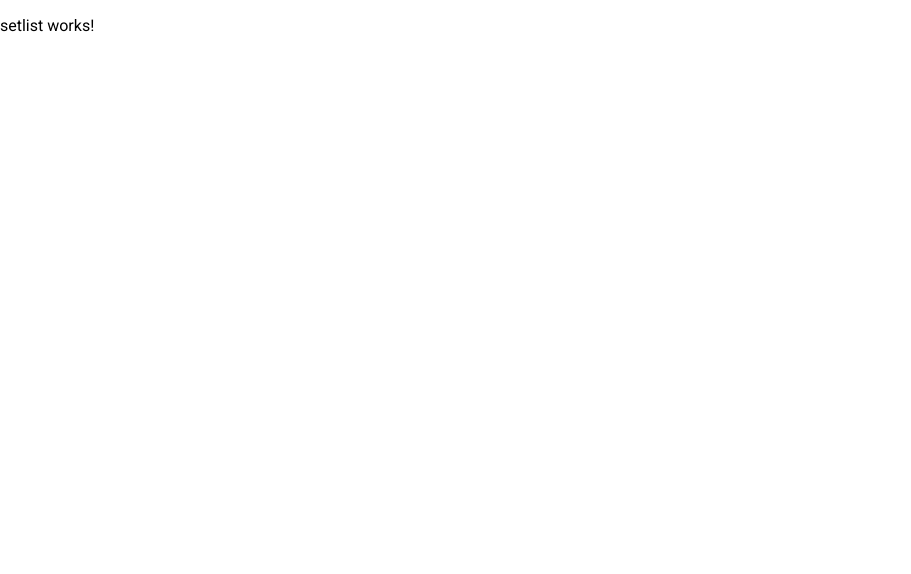
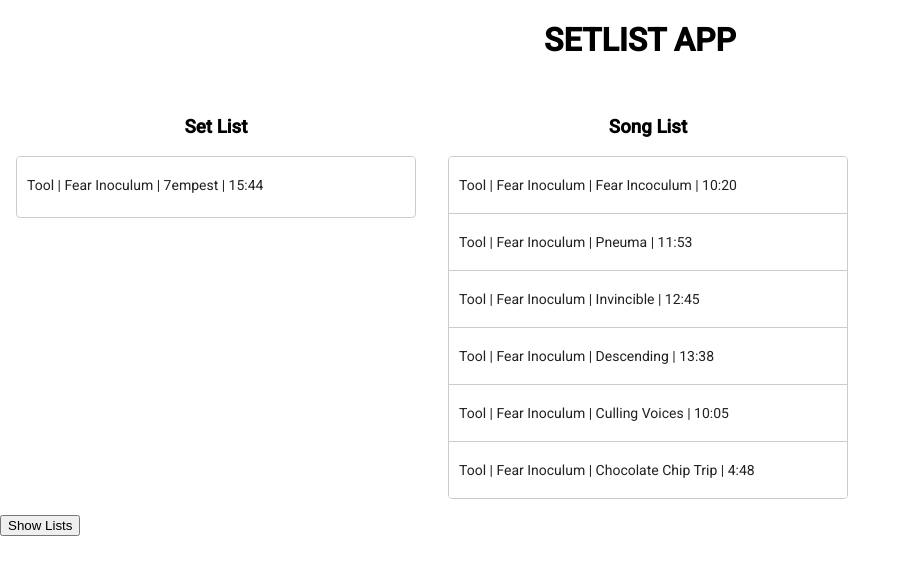
Before and after one commit to Ashwind34/Setlists, an Angular app: page /setlist in a window 1280 px wide. Shown: the top 574 px of the page, without its empty margins (0-911 px from the left). Built offline with nearby package versions, Linux system fonts and the light colour scheme.

Commit message:
basic scaffolding for drag n drop lists

```diff
--- a/src/app/app.module.ts
+++ b/src/app/app.module.ts
@@ -5,6 +5,9 @@
 import { AppComponent } from './app.component';
 import { SetlistComponent } from './setlist/setlist.component';
 import { BrowserAnimationsModule } from '@angular/platform-browser/animations';
+import {
+  DragDropModule
+} from '@angular/cdk/drag-drop';
 
 @NgModule({
   declarations: [
@@ -14,7 +17,8 @@
   imports: [
     BrowserModule,
     AppRoutingModule,
-    BrowserAnimationsModule
+    BrowserAnimationsModule,
+    DragDropModule
   ],
   providers: [],
   bootstrap: [AppComponent]
--- a/src/app/setlist/setlist.component.html
+++ b/src/app/setlist/setlist.component.html
@@ -1 +1,32 @@
-<p>setlist works!</p>
+<h1>SETLIST APP</h1>
+
+<div class="example-container">
+  <h3>Set List</h3>
+
+  <div
+    cdkDropList
+    #setlist="cdkDropList"
+    [cdkDropListData]="setList"
+    [cdkDropListConnectedTo]="[songlist]"
+    class="example-list"
+    (cdkDropListDropped)="drop($event)">
+    <div class="example-box" *ngFor="let song of setList" cdkDrag>{{song.artist}} | {{song.album}} | {{song.song}} | {{song.time}}</div>
+  </div>
+</div>
+
+<div class="example-container">
+  <h3>Song List</h3>
+
+  <div
+    cdkDropList
+    #songlist="cdkDropList"
+    [cdkDropListData]="songList"
+    [cdkDropListConnectedTo]="[setlist]"
+    class="example-list"
+    (cdkDropListDropped)="drop($event)">
+    <div class="example-box" *ngFor="let song of songList" cdkDrag>{{song.artist}} | {{song.album}} | {{song.song}} | {{song.time}}</div>
+  </div>
+</div>
+<div>
+  <button (click)="showLists()">Show Lists</button>
+</div>
--- a/src/app/setlist/setlist.component.scss
+++ b/src/app/setlist/setlist.component.scss
@@ -0,0 +1,59 @@
+h1 {
+  text-align:center;
+}
+
+.example-container {
+  width: 400px;
+  max-width: 100%;
+  margin: 1rem;
+  display: inline-block;
+  vertical-align: top;
+  text-align: center;
+}
+
+.example-list {
+  border: solid 1px #ccc;
+  min-height: 60px;
+  background: white;
+  border-radius: 4px;
+  overflow: hidden;
+  display: block;
+}
+
+.example-box {
+  padding: 20px 10px;
+  border-bottom: solid 1px #ccc;
+  color: rgba(0, 0, 0, 0.87);
+  display: flex;
+  flex-direction: row;
+  align-items: center;
+  justify-content: space-between;
+  box-sizing: border-box;
+  cursor: move;
+  background: white;
+  font-size: 14px;
+}
+
+.cdk-drag-preview {
+  box-sizing: border-box;
+  border-radius: 4px;
+  box-shadow: 0 5px 5px -3px rgba(0, 0, 0, 0.2),
+              0 8px 10px 1px rgba(0, 0, 0, 0.14),
+              0 3px 14px 2px rgba(0, 0, 0, 0.12);
+}
+
+.cdk-drag-placeholder {
+  opacity: 0;
+}
+
+.cdk-drag-animating {
+  transition: transform 250ms cubic-bezier(0, 0, 0.2, 1);
+}
+
+.example-box:last-child {
+  border: none;
+}
+
+.example-list.cdk-drop-list-dragging .example-box:not(.cdk-drag-placeholder) {
+  transition: transform 250ms cubic-bezier(0, 0, 0.2, 1);
+}
--- a/src/app/setlist/setlist.component.ts
+++ b/src/app/setlist/setlist.component.ts
@@ -1,4 +1,5 @@
 import { Component, OnInit } from '@angular/core';
+import { CdkDragDrop, moveItemInArray, transferArrayItem } from '@angular/cdk/drag-drop';
 
 @Component({
   selector: 'app-setlist',
@@ -7,9 +8,80 @@
 })
 export class SetlistComponent implements OnInit {
 
+  songList: object[] = [
+    {
+      artist: "Tool",
+      album: "Fear Inoculum",
+      song: "Fear Incoculum",
+      time: "10:20"
+    },
+    {
+      artist: "Tool",
+      album: "Fear Inoculum",
+      song: "Pneuma",
+      time: "11:53"
+    },
+    {
+      artist: "Tool",
+      album: "Fear Inoculum",
+      song: "Invincible",
+      time: "12:45"
+    },
+    {
+      artist: "Tool",
+      album: "Fear Inoculum",
+      song: "Descending",
+      time: "13:38"
+    },
+    {
+      artist: "Tool",
+      album: "Fear Inoculum",
+      song: "Culling Voices",
+      time: "10:05"
+    },
+    {
+      artist: "Tool",
+      album: "Fear Inoculum",
+      song: "Chocolate Chip Trip",
+      time: "4:48"
+    },
+  ];
+
+  setList: object[] = [
+    {
+      artist: "Tool",
+      album: "Fear Inoculum",
+      song: "7empest",
+      time: "15:44"
+    }
+  ];
+
   constructor() { }
 
   ngOnInit() {
   }
 
+  drop(event: CdkDragDrop<any[]>) {
+    if (event.container === event.previousContainer) {
+      moveItemInArray(
+        event.container.data,
+        event.previousIndex,
+        event.currentIndex
+      )
+    } else {
+      transferArrayItem(
+        event.previousContainer.data,
+        event.container.data,
+        event.previousIndex,
+        event.currentIndex
+      )
+    }
+  }
+
+  showLists() {
+    console.log("Song List")
+    console.log(this.songList);
+    console.log("Set List")
+    console.log(this.setList)
+  }
 }
```
